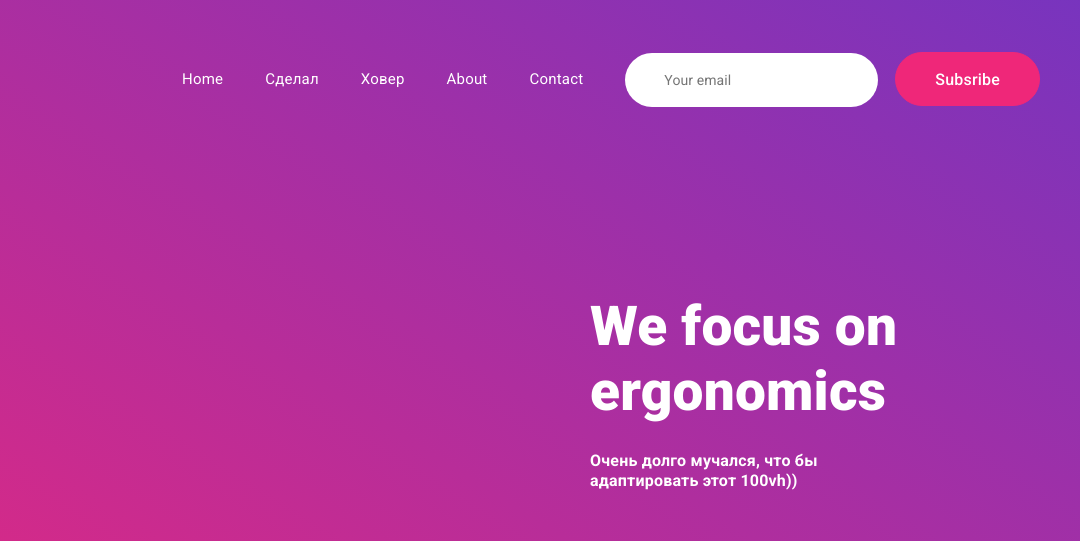
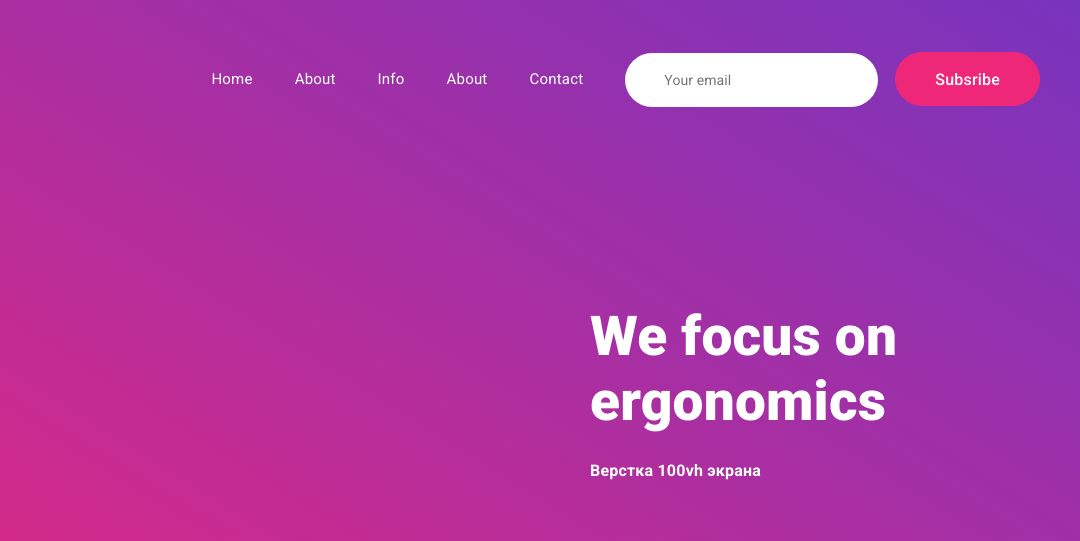
Before and after one commit to serhiihaniuk/step7, a plain HTML site: page index.html in a window 1280 px wide. Shown: the top 541 px of the page, 200-1280 px from the left. Drawn offline with Linux system fonts and the light colour scheme.

Commit message:
Add files via upload

```diff
--- a/index.html
+++ b/index.html
@@ -21,8 +21,8 @@
           <nav class="menu">
             <ul class="menu_list">
               <li class="menu_item"><a href="#">Home</a></li>
-              <li class="menu_item"><a href="#">Сделал</a></li>
-              <li class="menu_item"><a href="#">Ховер</a></li>
+              <li class="menu_item"><a href="#">About</a></li>
+              <li class="menu_item"><a href="#">Info</a></li>
               <li class="menu_item"><a href="#">About</a></li>
               <li class="menu_item"><a href="#">Contact</a></li>
             </ul>
@@ -55,7 +55,7 @@
           <div class="promo__info-wrapper">
             <h1>We focus on ergonomics</h1>
             <div class="promo__subtitle subtitle subtitle--white">
-              Очень долго мучался, что бы адаптировать этот 100vh))
+              Верстка 100vh экрана
             </div>
             <button class="promo__btn btn btn--blue">Try For Free</button>
           </div>
@@ -91,15 +91,18 @@
               your financial goal.
             </div>
           </div>
-          <div class="features__item ">
+          <div class="features__item">
             <div class="features__item-header">
               <div class="features__item-img">
                 <img src="ico/features/features2.png" alt="" />
               </div>
               <div class="features__item-heading">Fastest way to organize</div>
             </div>
-            <div class="features__item-text inf ">
-              Не ломается от разного количества текста. Можно заполнять как угодно. При адаптации меняют высоту согласно самой высокой карточки в ряду. Тут этого не видно но я знаю, что это частая ошибка новичков))
+            <div class="features__item-text inf">
+              Не ломается от разного количества текста. Можно заполнять как
+              угодно. При адаптации меняют высоту согласно самой высокой
+              карточки в ряду. Тут этого не видно но я знаю, что это частая
+              ошибка новичков))
             </div>
           </div>
           <div class="features__item">
@@ -114,7 +117,6 @@
               your financial goal. Slate helps you see how many more days you
               need to work to reach your financial goal. Slate helps you see how
               many more days you need to work to reach your financial goal.
-
               Slate helps you see how many more days you need to work to reach
             </div>
           </div>
@@ -200,7 +202,8 @@
                 <img src="ico/partners/logos_android-icon.png" alt="" />
               </div>
               <div class="partners__item-text inf">
-                Анимации на ховерах только на пк версии. Картинка не по размеру тоже не сломает карточку.
+                Анимации на ховерах только на пк версии. Картинка не по размеру
+                тоже не сломает карточку.
               </div>
             </div>
             <div class="partners__item">
@@ -256,14 +259,15 @@
     <section class="monero">
       <div class="container">
         <div class="monero__title">
-          <h2 class="second-title second-title--black monero__seond-title ">
+          <h2 class="second-title second-title--black monero__seond-title">
             Заголовок
           </h2>
         </div>
         <div class="monero__wrapper">
           <div class="subtitle subtitle--black monero__subtitle inf">
             Подзаголовок. Немного сложнее блок с другого шаблона. Все адекватно
-            адаптивно под все устройства. Можно добавлять текст или блоки текста и оно не сломается.
+            адаптивно под все устройства. Можно добавлять текст или блоки текста
+            и оно не сломается.
           </div>
           <div class="monero__items">
             <div class="monero__item">
@@ -400,7 +404,7 @@
                 placeholder="Your email"
               />
               <textarea
-                placeholder="Ненавижу формы. Никак не могу их выучить потому что это слишком скушно"
+                placeholder="Текст"
                 name=""
                 id=""
                 cols="30"
```
